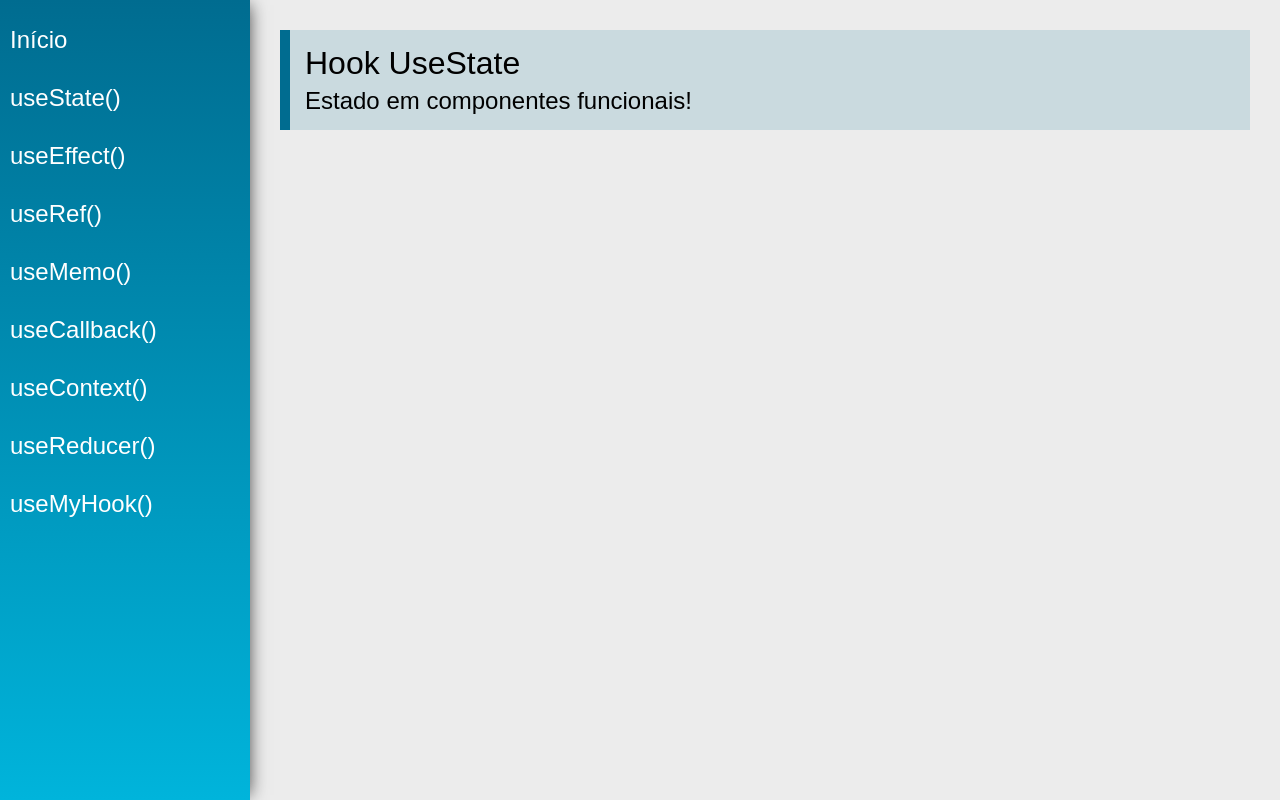
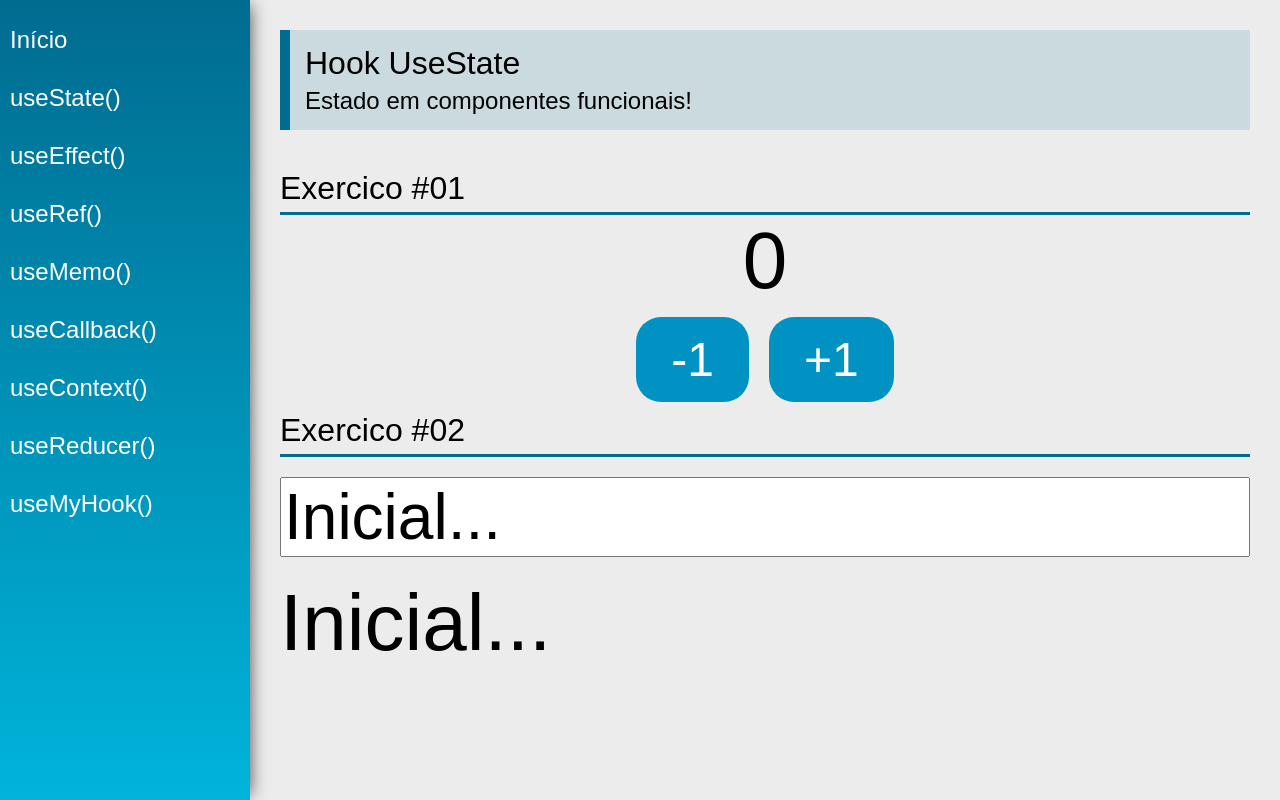
Before and after one commit to JeffersonSilvaLeal/Hooks-React, a React (Create React App) app: page /useState in a window 1280 px wide. Built offline with nearby package versions, Linux system fonts and the light colour scheme.

Commit message:
useState

```diff
--- a/src/views/examples/UseState.jsx
+++ b/src/views/examples/UseState.jsx
@@ -1,13 +1,31 @@
-import React from 'react'
+import React, { useState } from 'react'
 import PageTitle from '../../components/layout/PageTitle'
+import SectionTitle from '../../components/layout/SectionTitle'
 
 const UseState = (props) => {
+
+    const [count, setCount] = useState(0)
+
+    const [name, setName] = useState("Inicial...")
+
     return (
         <div className="UseState">
             <PageTitle
                 title="Hook UseState"
-                subtitle="Estado em componentes funcionais!"
-            />
+                subtitle="Estado em componentes funcionais!" />
+
+            <SectionTitle title="Exercico #01" />
+            <div className="center">
+                <span className="text">{count}</span>
+                <div>
+                    <button className="btn" onClick={() => setCount(count - 1)}>-1</button>
+                    <button className="btn" onClick={() => setCount(count + 1)}>+1</button>
+                </div>
+            </div>
+
+            <SectionTitle title="Exercico #02" />
+            <input type="text" className="input" value={name} onChange={e => setName(e.target.value)}/>
+            <span className="text">{name}</span>
         </div>
     )
 }
```
